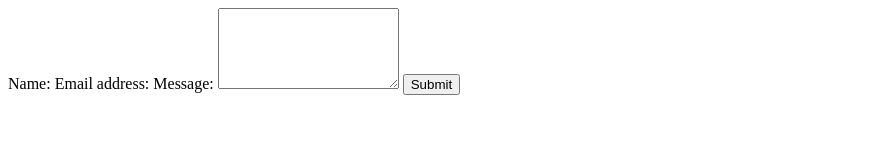
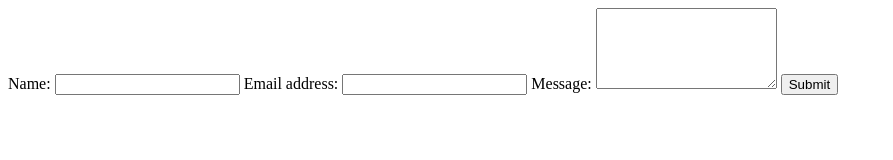
Before and after one commit to LiamWilkinson98/LiamWilkinson98.github.io, a plain HTML site: page contact_page.html in a window 1280 px wide. Shown: the whole page, without its empty margins (0-893 px from the left). Drawn offline with Linux system fonts and the light colour scheme.

Commit message:
Added inputs

```diff
--- a/contact_page.html
+++ b/contact_page.html
@@ -9,7 +9,9 @@
 <body>
     <form>
         <label>Name:</label>
+        <input name="sender">
         <label>Email address:</label>
+        <input name="senderEmail">
         <label>Message:</label>
         <textarea rows="5" cols="20"></textarea>
         <input type="submit" name="submit">
```
